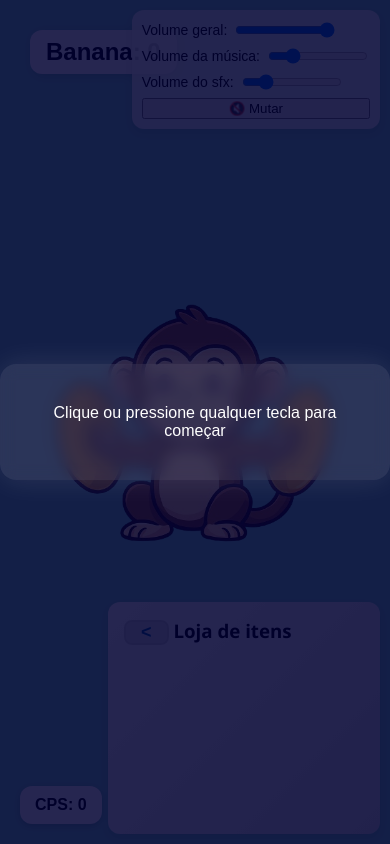
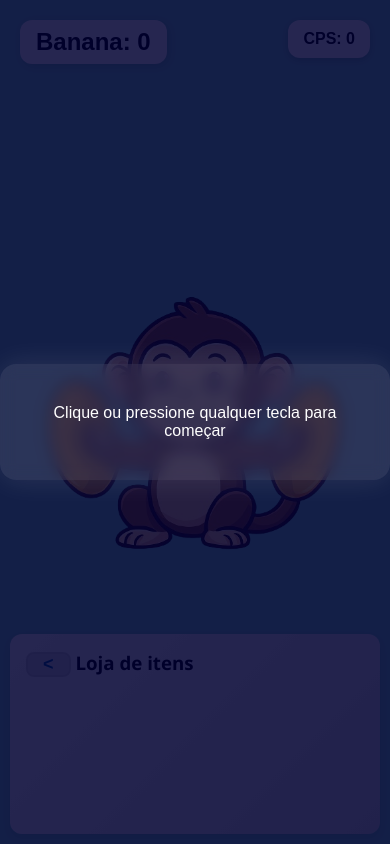
Before and after one commit to AlanSCorreia/dev-meme, a plain HTML site: page index.html in a window 390 px wide. Drawn offline with Linux system fonts and the light colour scheme.

Commit message:
Fix: Implementando suporte inicial a celular

```diff
--- a/styles.css
+++ b/css/desktop.css
@@ -41,20 +41,6 @@ body {
     transition: transform 0.1s;
 }
 
-/* Pontuação */
-#score {
-    position: absolute;
-    top: 20px;
-    left: 20px;
-    background: rgba(255, 255, 255, 0.8);
-    color: #333;
-    font-size: 28px;
-    padding: 12px 20px;
-    border-radius: 12px;
-    box-shadow: 0 4px 8px rgba(0, 0, 0, 0.15);
-    z-index: 10;
-}
-
 .plus-points {
     position: absolute;
     font-size: 3rem;
@@ -76,22 +62,6 @@ body {
 /* Player de áudio invisível */
 #audio-player {
     display: none;
-}
-
-/* Responsividade */
-@media (max-width: 600px) {
-    #monkey {
-        width: 80%;
-    }
-
-    #score {
-        font-size: 20px;
-        padding: 8px 16px;
-    }
-
-    .plus-one {
-        font-size: 48px;
-    }
 }
 
 #volume-control {
@@ -164,7 +134,6 @@ body {
     padding: 8px 16px;
     border-radius: 12px;
     box-shadow: 2px 2px 8px rgba(0, 0, 0, 0.15);
-    margin: 10px;
     display: inline-block;
 }
 
@@ -206,6 +175,7 @@ body {
 }
 
 #shop {
+    margin: 0px;
     position: fixed;
     bottom: 10px;
     right: 10px;
--- /dev/null
+++ b/css/mobile.css
@@ -0,0 +1,24 @@
+@media screen and (max-width: 600px) {
+    #volume-control {
+        display: none;
+    }
+
+    #cps-counter {
+        position: absolute;
+        top: 20px;
+        right: 20px;
+        left: inherit;
+        bottom: inherit;
+    }
+
+    #monkey {
+        width: 85%;
+    }
+
+    #shop {
+        box-sizing: border-box;
+        width: calc(100% - 20px);
+        margin: 0 10px;
+        left: 0px;
+    }
+}
--- a/index.html
+++ b/index.html
@@ -4,7 +4,9 @@
 <head>
     <meta charset="UTF-8" />
     <title>Macaco dos Pratos</title>
-    <link rel="stylesheet" href="styles.css" />
+    <meta name="viewport" content="width=device-width, initial-scale=1.0">
+    <link rel="stylesheet" href="css/desktop.css" />
+    <link rel="stylesheet" href="css/mobile.css" />
 </head>
 
 <body>
```
